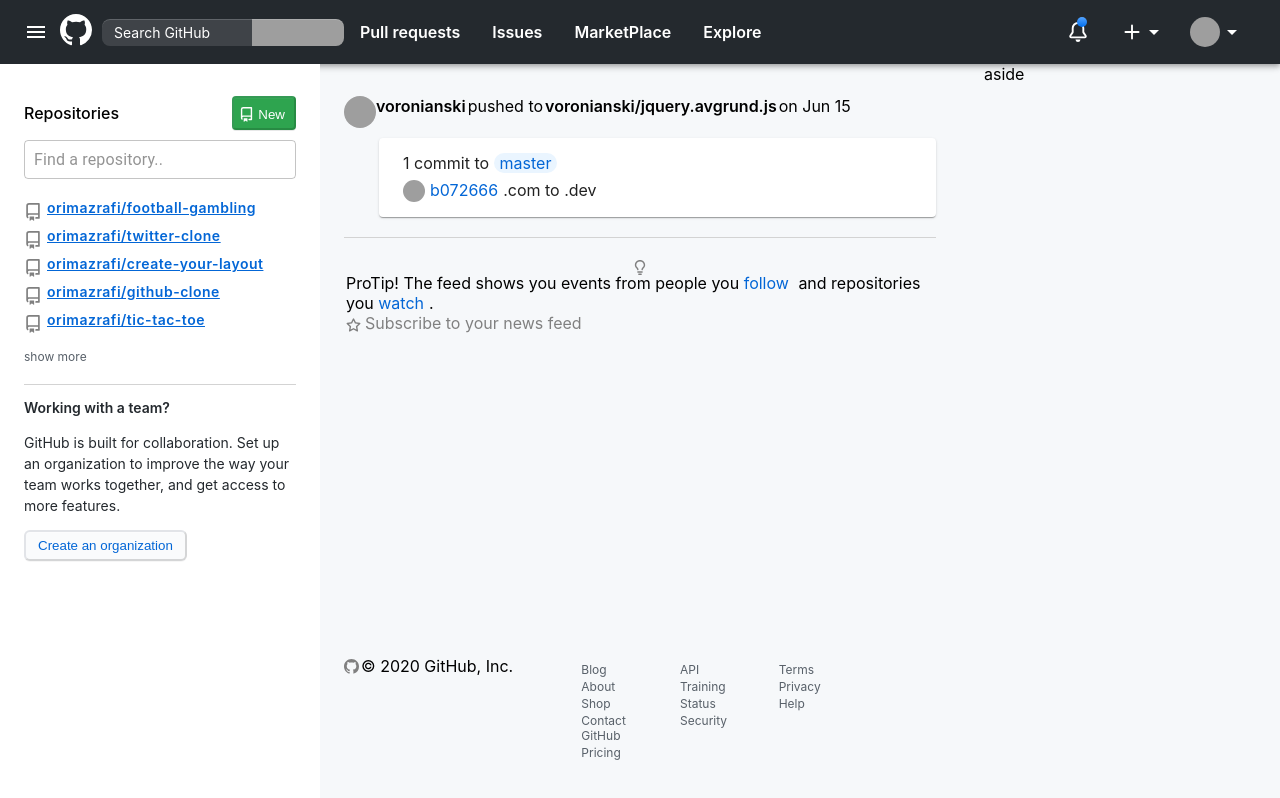
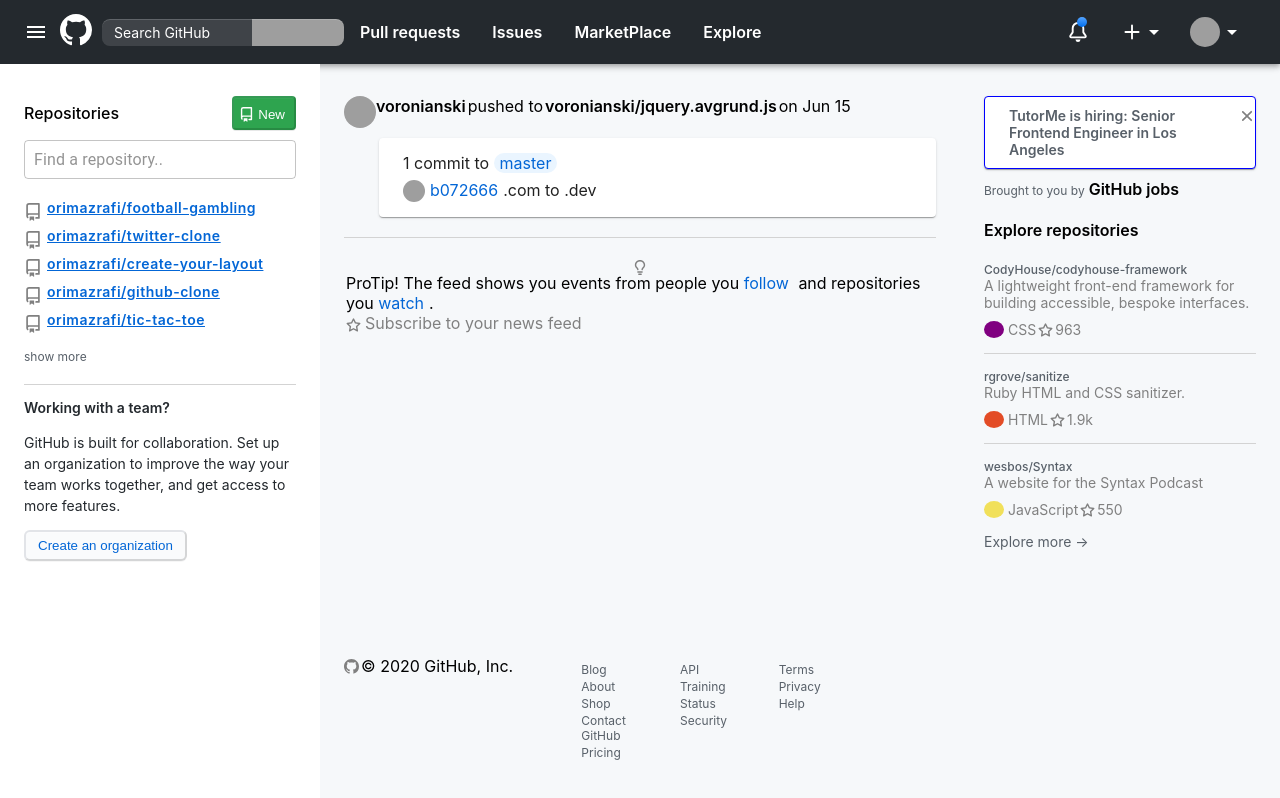
Before and after one commit to orimazrafi/github-clone, a React (Create React App) app: page / in a window 1280 px wide. Shown: the top 798 px of the page. Built offline with nearby package versions, Linux system fonts and the light colour scheme; grey boxes are pictures that could not be loaded.

Commit message:
Handle aside display.

```diff
--- /dev/null
+++ b/src/components/Aside/Aside.js
@@ -0,0 +1,56 @@
+import React from 'react'
+import style from "./style.module.scss"
+import { Card, Grid, Container } from '@material-ui/core'
+import { SvgIcon } from '../SvgIcon/SvgIcon'
+import { ClickedText } from '../ClickedText/ClickedText'
+import { FrameworksNumbers } from '../FrameworksNumbers/FrameworksNumbers'
+import { frameworksArray } from '../../helpers'
+export const Aside = props => <div className={style.aside_container}>
+    <Card style={{ border: "1px solid blue" }}>
+        <Container>
+            <Grid container style={{ padding: "10px 0" }}>
+
+                <Grid item xs={11}>
+                    <ClickedText fontSize="14px" fontWeight="600">
+
+                        TutorMe is hiring: Senior Frontend Engineer in Los Angeles
+                    </ClickedText>
+
+                </Grid>
+                <Grid item xs={1}>
+                    <SvgIcon position="relative"
+                        height="18px"
+                        right="-25px"
+                        fill="gray"
+                        hover="hover"
+                        fillRule="evenodd"
+                        pathname="M3.72 3.72a.75.75 0 011.06 0L8 6.94l3.22-3.22a.75.75 0 111.06 1.06L9.06 8l3.22 3.22a.75.75 0 11-1.06 1.06L8 9.06l-3.22 3.22a.75.75 0 01-1.06-1.06L6.94 8 3.72 4.78a.75.75 0 010-1.06z"
+                    />
+
+                </Grid>
+            </Grid>
+        </Container>
+    </Card>
+    <div style={{ margin: "10px 0" }}>
+
+        <ClickedText inlineBlock="inline-block">
+            Brought to you by
+    </ClickedText>
+        <span style={{ fontWeight: "600", marginLeft: "4px" }}>GitHub jobs</span>
+    </div>
+    <h4 style={{ fontWeight: "600" }} >
+        Explore repositories
+    </h4>
+    {frameworksArray.map((framework, index) =>
+        <FrameworksNumbers
+            index={index}
+            arrayLength={frameworksArray.length}
+            key={Math.random()}
+            repository={framework.repository}
+            repositorySummary={framework.repositorySummary}
+            framework={framework.framework}
+            number={framework.number}
+            background={framework.background}
+        />
+    )}
+</div>
--- /dev/null
+++ b/src/components/Aside/style.module.scss
@@ -0,0 +1,3 @@
+.aside_container {
+    margin-top: 2rem;
+}
--- /dev/null
+++ b/src/components/FrameworksNumbers/FrameworksNumbers.js
@@ -0,0 +1,37 @@
+import React from 'react'
+import { Grid } from '@material-ui/core';
+import { TextAndIcon } from '../TextAndIcon/TextAndIcon';
+import { ClickedText } from '../ClickedText/ClickedText';
+import { BorderBottom } from '../BorderBottom/BorderBottom';
+export const FrameworksNumbers = props => <div>
+    <ClickedText fontWeight="500">
+        {props.repository}
+    </ClickedText>
+    <div style={{ fontSize: "14px", color: "gray" }}>
+        {props.repositorySummary}
+        <Grid container style={{ margin: "10px 0" }}>
+            <div>
+                <span style={{ background: props.background, padding: "0 10px", marginRight: "4px", alignSelf: "center", borderRadius: "50%" }}>
+                </span>
+                {props.framework}
+            </div>
+            <TextAndIcon
+                height="15px"
+                fill="gray"
+                position="relative"
+                top="2px"
+                right="-2px"
+                pathname="M8 .25a.75.75 0 01.673.418l1.882 3.815 4.21.612a.75.75 0 01.416 1.279l-3.046 2.97.719 4.192a.75.75 0 01-1.088.791L8 12.347l-3.766 1.98a.75.75 0 01-1.088-.79l.72-4.194L.818 6.374a.75.75 0 01.416-1.28l4.21-.611L7.327.668A.75.75 0 018 .25zm0 2.445L6.615 5.5a.75.75 0 01-.564.41l-3.097.45 2.24 2.184a.75.75 0 01.216.664l-.528 3.084 2.769-1.456a.75.75 0 01.698 0l2.77 1.456-.53-3.084a.75.75 0 01.216-.664l2.24-2.183-3.096-.45a.75.75 0 01-.564-.41L8 2.694v.001z"
+                text={props.number}
+                margin="0 4px"
+            />
+        </Grid>
+    </div>
+    {props.index + 1 === props.arrayLength ?
+        <ClickedText margin="15px 0" fontSize="14px">
+            Explore more →
+    </ClickedText>
+        :
+        <BorderBottom margin="15px 0" />
+    }
+</div>
--- a/src/helpers.js
+++ b/src/helpers.js
@@ -95,3 +95,26 @@
 
     },
 ]
+export const frameworksArray = [
+    {
+        repository: "CodyHouse/codyhouse-framework",
+        repositorySummary: "A lightweight front-end framework for building accessible, bespoke interfaces.",
+        framework: "CSS",
+        number: "963",
+        background: "purple"
+    },
+    {
+        repository: "rgrove/sanitize",
+        repositorySummary: "Ruby HTML and CSS sanitizer.",
+        framework: "HTML",
+        number: "1.9k",
+        background: "#e34c26"
+    },
+    {
+        repository: "wesbos/Syntax",
+        repositorySummary: "A website for the Syntax Podcast",
+        framework: "JavaScript ",
+        number: "550",
+        background: "#f1e05a"
+    },
+]
--- a/src/views/HomePage/HomePage.js
+++ b/src/views/HomePage/HomePage.js
@@ -2,6 +2,7 @@
 import { Grid, Container } from '@material-ui/core'
 import { Repositories } from './../../components/Repositories/Repositories';
 import { MainNotification } from './../../components/MainNotification/MainNotification';
+import { Aside } from './../../components/Aside/Aside';
 export const HomePage = (props) =>
     <Grid container >
         <Grid item xs={3} style={{ background: "white", height: "95vh", overflow: "auto" }} >
@@ -14,5 +15,5 @@
                 <MainNotification />
             </Container>
         </Grid>
-        <Grid item xs={3}><Container>aside</Container></Grid>
+        <Grid item xs={3}><Container><Aside /></Container></Grid>
     </Grid>
```
Also changed, not shown: src/components/FrameworksNumbers/style.module.scss (added).
